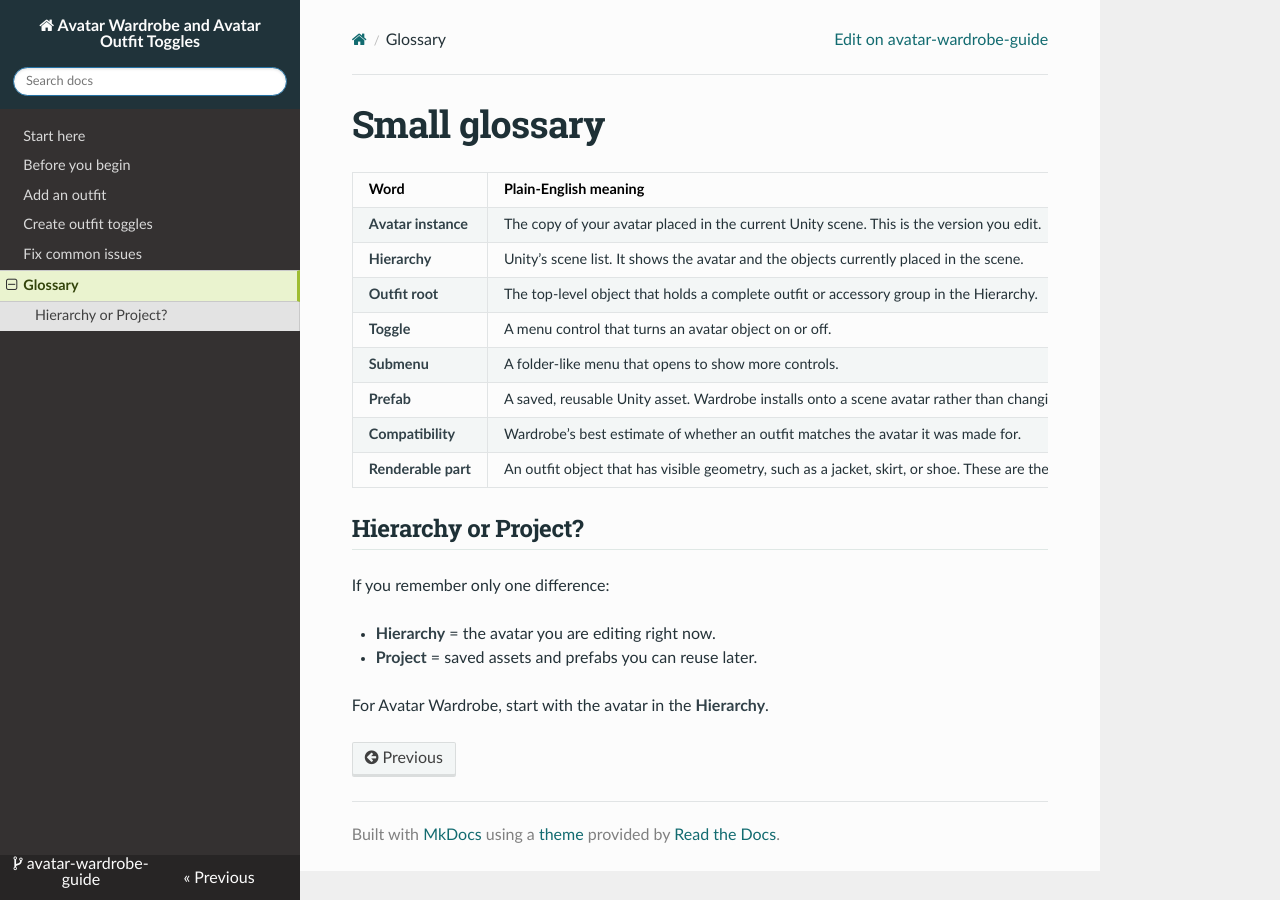
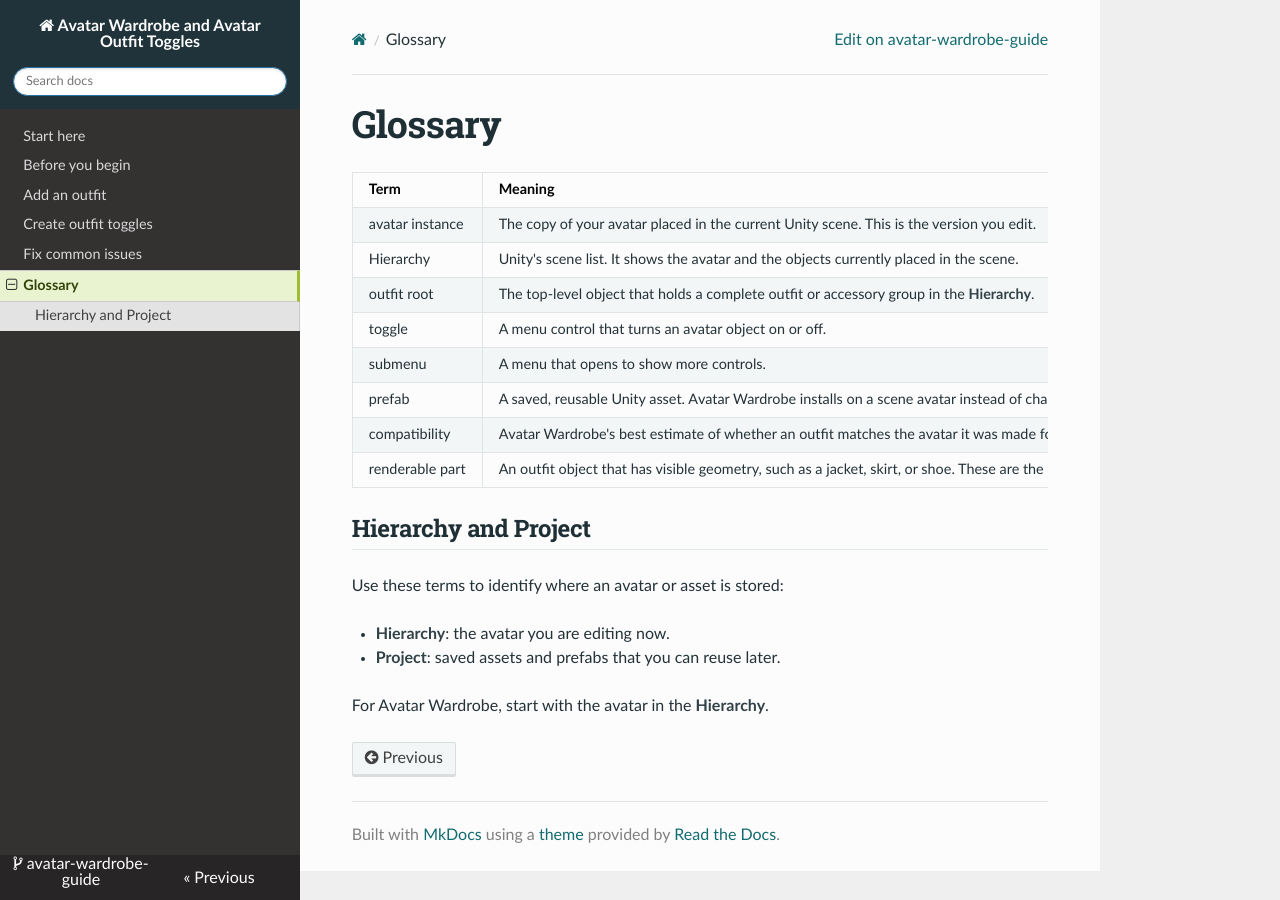
Before and after one commit to gryphprime/avatar-wardrobe-guide, an MkDocs documentation site: the page built from docs/glossary.md, in a window 1280 px wide. Built offline with MkDocs 1.6.1, drawn with Linux system fonts in a browser that asks for light colours; nearby versions of some CDN libraries.

Commit message:
Rewrite glossary in Google documentation style

```diff
--- a/docs/glossary.md
+++ b/docs/glossary.md
@@ -1,21 +1,21 @@
-# Small glossary
+# Glossary
 
-| Word | Plain-English meaning |
+| Term | Meaning |
 | --- | --- |
-| **Avatar instance** | The copy of your avatar placed in the current Unity scene. This is the version you edit. |
-| **Hierarchy** | Unity’s scene list. It shows the avatar and the objects currently placed in the scene. |
-| **Outfit root** | The top-level object that holds a complete outfit or accessory group in the Hierarchy. |
-| **Toggle** | A menu control that turns an avatar object on or off. |
-| **Submenu** | A folder-like menu that opens to show more controls. |
-| **Prefab** | A saved, reusable Unity asset. Wardrobe installs onto a scene avatar rather than changing this saved asset directly. |
-| **Compatibility** | Wardrobe’s best estimate of whether an outfit matches the avatar it was made for. |
-| **Renderable part** | An outfit object that has visible geometry, such as a jacket, skirt, or shoe. These are the pieces that can receive individual toggles. |
+| avatar instance | The copy of your avatar placed in the current Unity scene. This is the version you edit. |
+| Hierarchy | Unity's scene list. It shows the avatar and the objects currently placed in the scene. |
+| outfit root | The top-level object that holds a complete outfit or accessory group in the **Hierarchy**. |
+| toggle | A menu control that turns an avatar object on or off. |
+| submenu | A menu that opens to show more controls. |
+| prefab | A saved, reusable Unity asset. Avatar Wardrobe installs on a scene avatar instead of changing this saved asset directly. |
+| compatibility | Avatar Wardrobe's best estimate of whether an outfit matches the avatar it was made for. |
+| renderable part | An outfit object that has visible geometry, such as a jacket, skirt, or shoe. These are the pieces that can receive individual controls. |
 
-## Hierarchy or Project?
+## Hierarchy and Project
 
-If you remember only one difference:
+Use these terms to identify where an avatar or asset is stored:
 
-- **Hierarchy** = the avatar you are editing right now.
-- **Project** = saved assets and prefabs you can reuse later.
+- **Hierarchy**: the avatar you are editing now.
+- **Project**: saved assets and prefabs that you can reuse later.
 
 For Avatar Wardrobe, start with the avatar in the **Hierarchy**.
```
